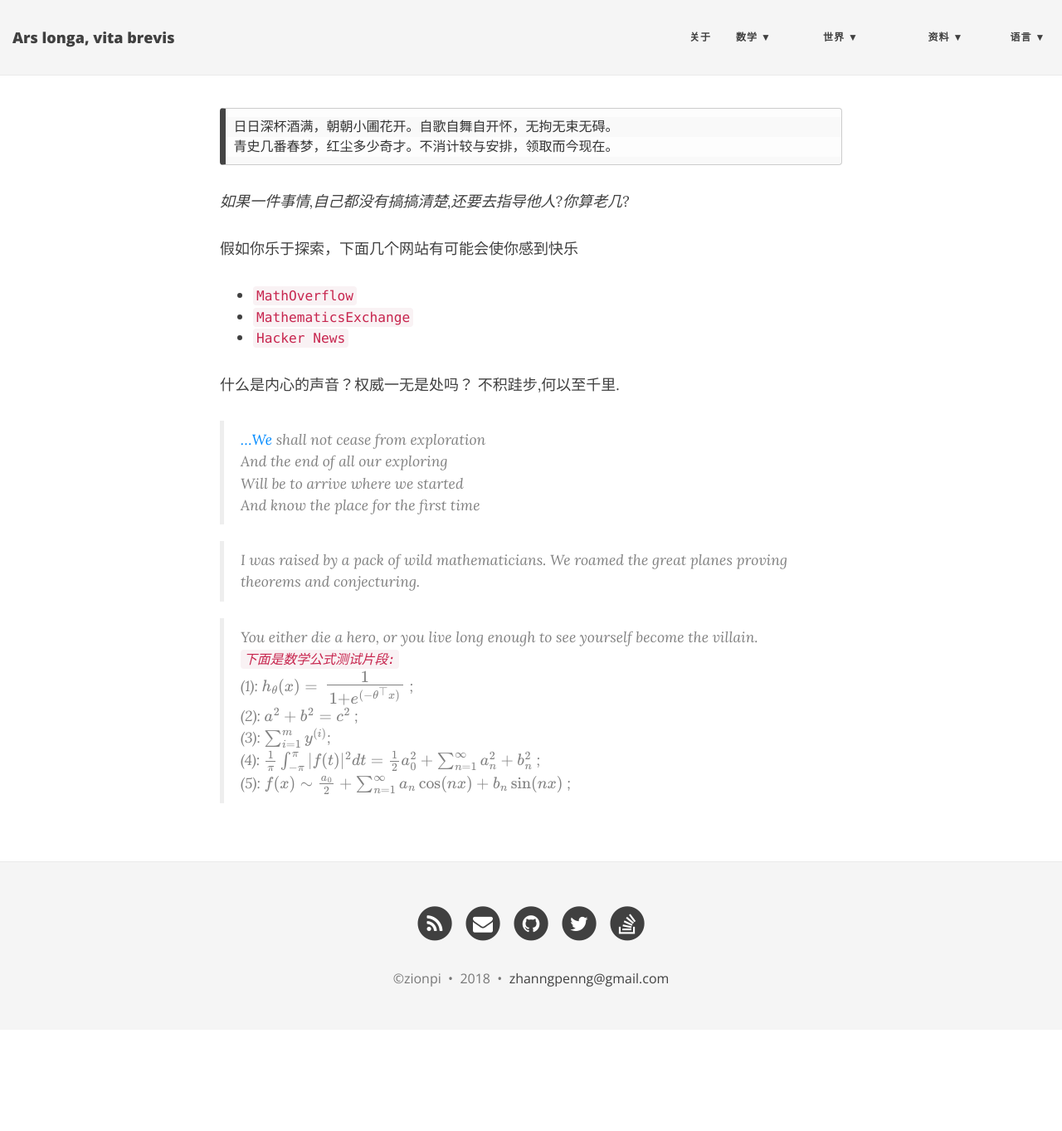
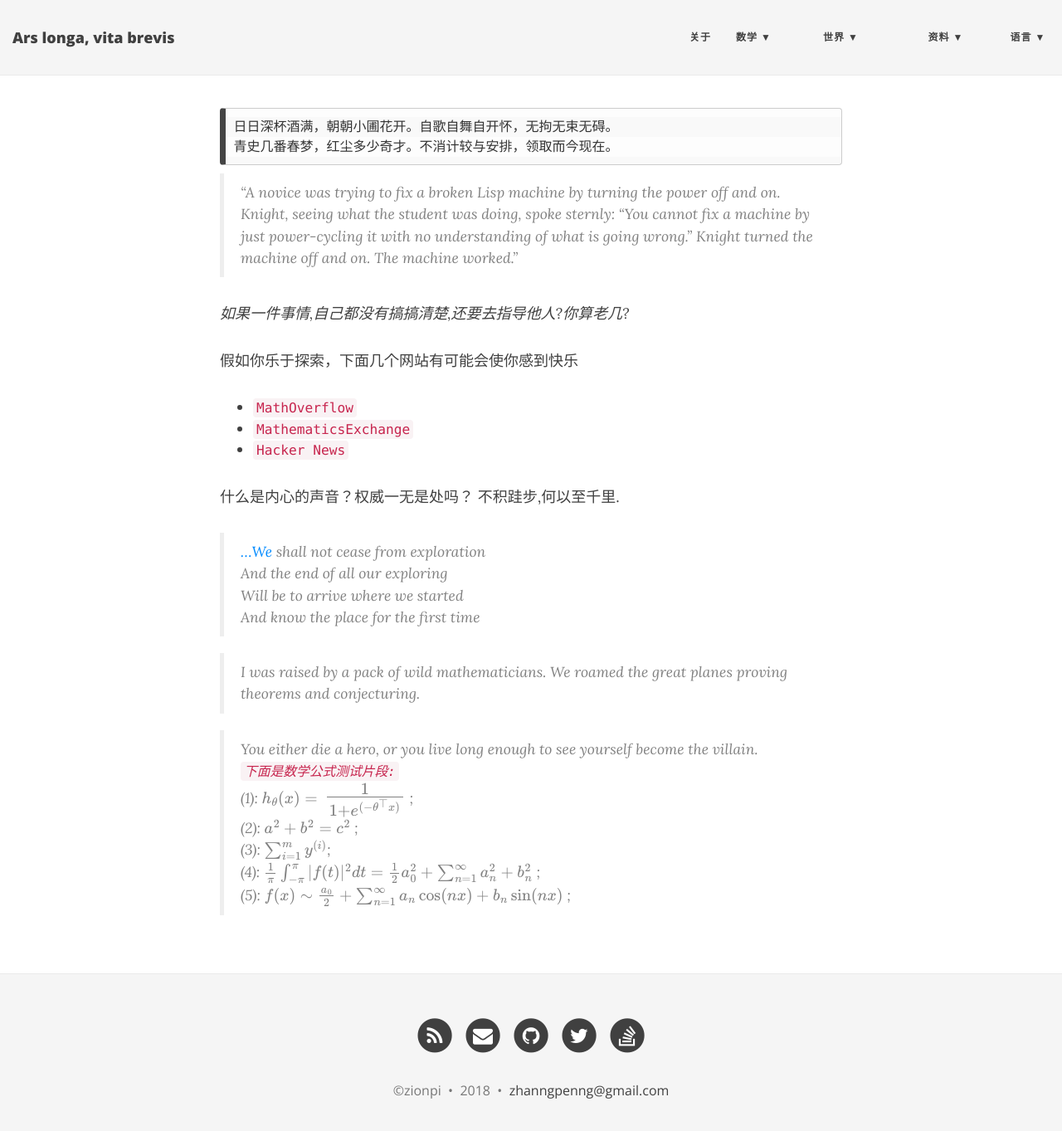
Before and after one commit to ZionPi/zionpi.github.io, a Jekyll site: the page built from about.md, in a window 1280 px wide and 1376 px high. Shown: the top 1363 px of the window at 83% size. Built offline with Jekyll 4.4.1, drawn with Linux system fonts in a browser that asks for light colours; nearby versions of some CDN libraries; formulas are drawn with MathJax 3.

Commit message:
Update about.md

````diff
--- a/about.md
+++ b/about.md
@@ -5,6 +5,8 @@ layout: page
 日日深杯酒满，朝朝小圃花开。自歌自舞自开怀，无拘无束无碍。
 青史几番春梦，红尘多少奇才。不消计较与安排，领取而今现在。
 ```
+
+> "A novice was trying to fix a broken Lisp machine by turning the power off and on. Knight, seeing what the student was doing, spoke sternly: "You cannot fix a machine by just power-cycling it with no understanding of what is going wrong." Knight turned the machine off and on. The machine worked."
 
 *如果一件事情,自己都没有搞搞清楚,还要去指导他人?你算老几?*
 
````
